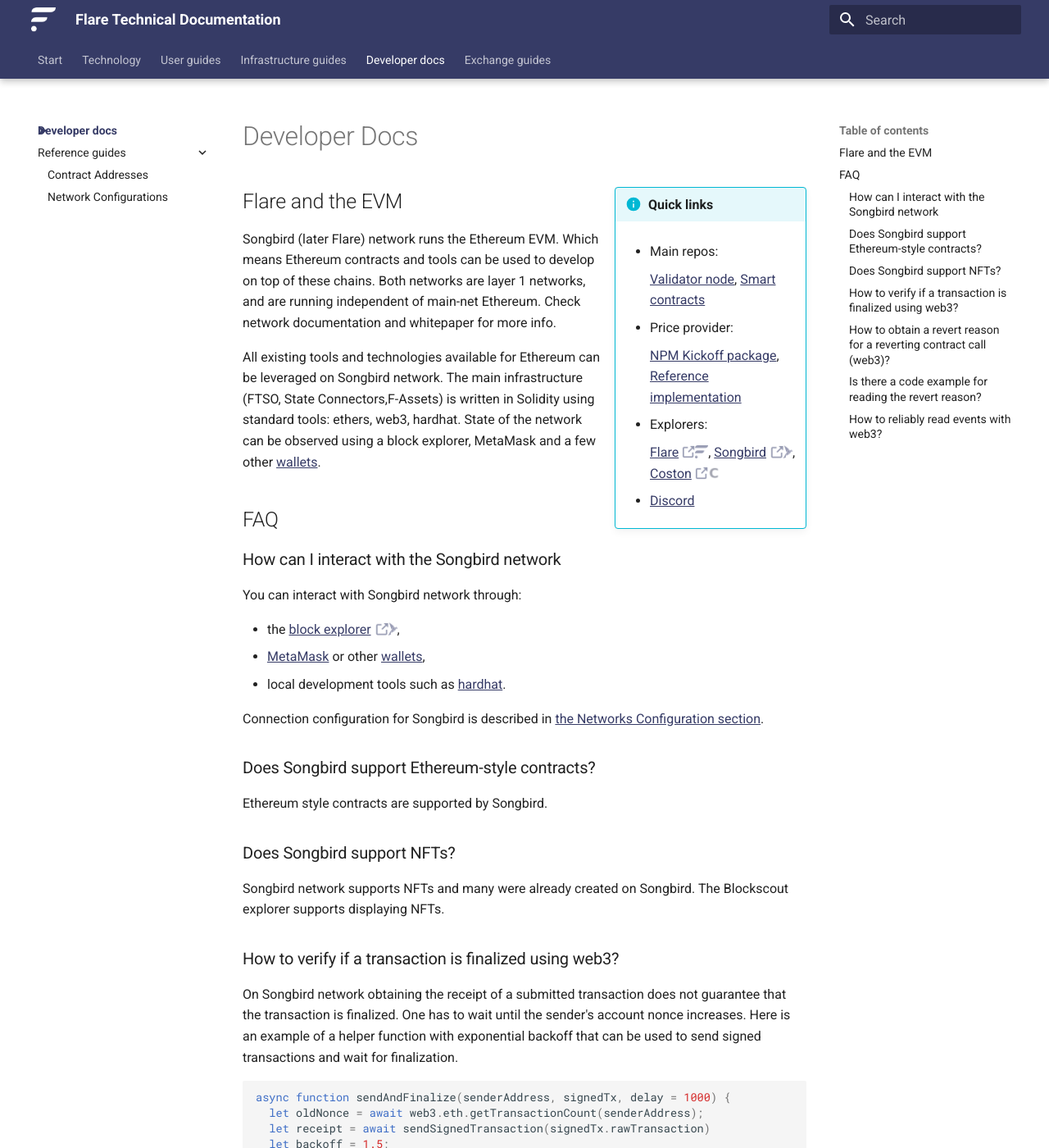
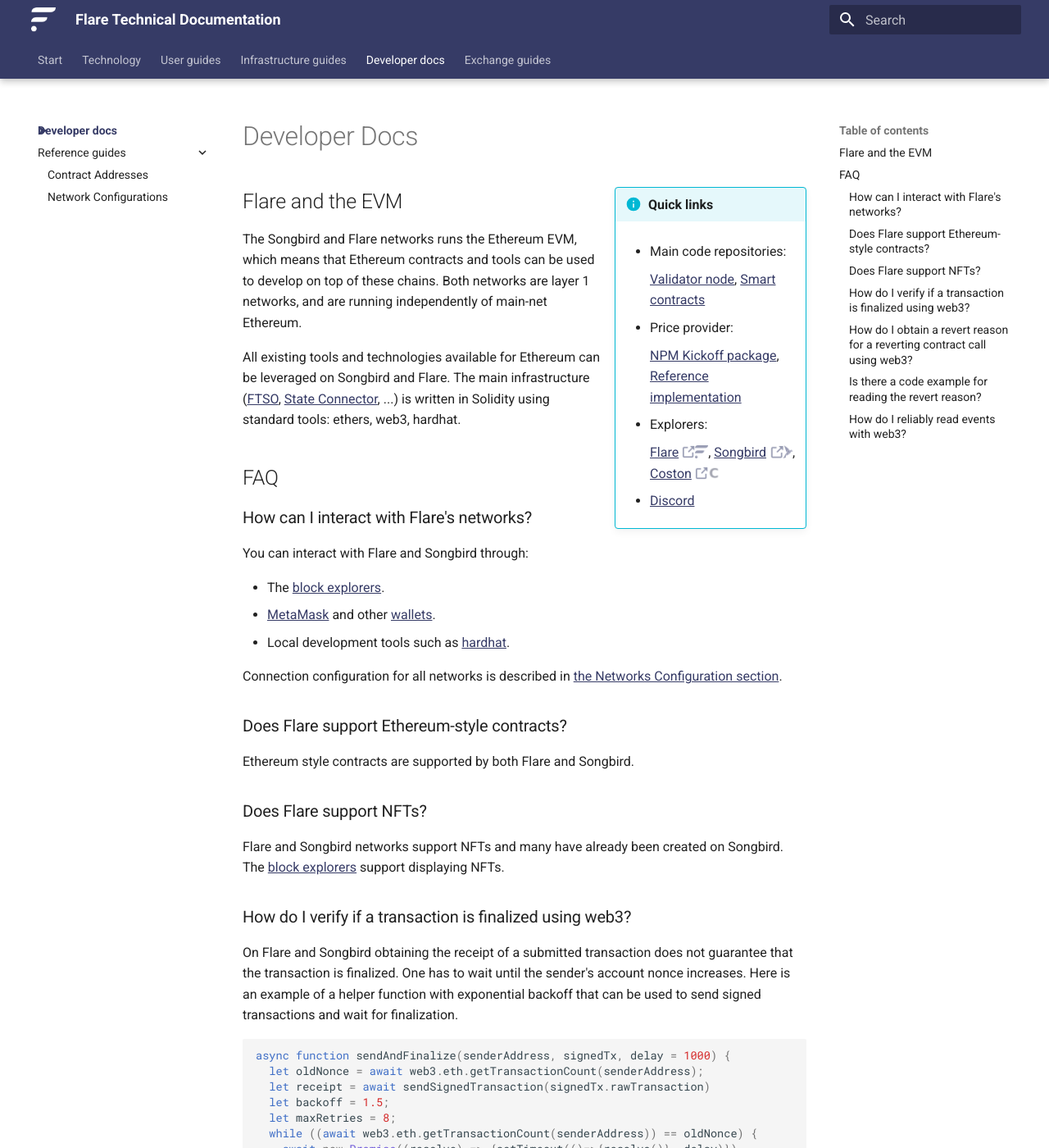
Before and after one commit to flare-foundation/docs, an MkDocs documentation site: the page built from docs/dev/index.md, in a window 1280 px wide and 1400 px high. Shown: the whole window at 82% size. Built offline with MkDocs 1.6.1 and Material for MkDocs 9.7.7, drawn with Linux system fonts in a browser that asks for light colours; comment, search, counter and statistics services are not loaded; some of the changed text lies outside the part shown.

Commit message:
Add Flare network to Dev intro page

````diff
--- a/docs/dev/index.md
+++ b/docs/dev/index.md
@@ -2,7 +2,7 @@
 
 !!! info inline end "Quick links"
 
-    * Main repos:
+    * Main code repositories:
 
         [Validator node](https://github.com/flare-foundation/flare),
         [Smart contracts](https://gitlab.com/flarenetwork/flare-smart-contracts)
@@ -22,35 +22,40 @@
 
 ## Flare and the EVM
 
-Songbird (later Flare) network runs the Ethereum EVM. Which means Ethereum contracts and tools can be used to develop on top of these chains. Both networks are layer 1 networks, and are running independent of main-net Ethereum. Check network documentation and whitepaper for more info.
+The Songbird and Flare networks runs the Ethereum EVM, which means that Ethereum contracts and tools can be used to develop on top of these chains.
+Both networks are layer 1 networks, and are running independently of main-net Ethereum.
 
-All existing tools and technologies available for Ethereum can be leveraged on Songbird network. The main infrastructure (FTSO, State Connectors,F-Assets) is written in Solidity using standard tools: ethers, web3, hardhat. State of the network can be observed using a block explorer, MetaMask and a few other [wallets](../user/wallets/index.md).
+All existing tools and technologies available for Ethereum can be leveraged on Songbird and Flare.
+The main infrastructure ([FTSO](glossary.md#ftso), [State Connector](glossary.md#state_connector), ...) is written in Solidity using standard tools: ethers, web3, hardhat.
 
 ## FAQ
 
-### How can I interact with the Songbird network
+### How can I interact with Flare's networks?
 
-You can interact with Songbird network through:
+You can interact with Flare and Songbird through:
 
-* the [block explorer](https://songbird-explorer.flare.network),
-* [MetaMask](https://metamask.io) or other [wallets](../user/wallets/index.md),
-* local development tools such as [hardhat](https://hardhat.org).
+* The [block explorers](../user/block-explorer.md).
+* [MetaMask](https://metamask.io) and other [wallets](../user/wallets/index.md).
+* Local development tools such as [hardhat](https://hardhat.org).
 
-Connection configuration for Songbird is described in [the Networks Configuration section](network-configs.md).
+Connection configuration for all networks is described in [the Networks Configuration section](reference/network-configs.md).
 
-### Does Songbird support Ethereum-style contracts?
+### Does Flare support Ethereum-style contracts?
 
-Ethereum style contracts are supported by Songbird.
+Ethereum style contracts are supported by both Flare and Songbird.
 
-### Does Songbird support NFTs?
+### Does Flare support NFTs?
 
-Songbird network supports NFTs and many were already created on Songbird. The Blockscout explorer supports displaying NFTs.
+Flare and Songbird networks support NFTs and many have already been created on Songbird.
+The [block explorers](../user/block-explorer.md) support displaying NFTs.
 
-### How to verify if a transaction is finalized using web3?
+### How do I verify if a transaction is finalized using web3?
 
-On Songbird network obtaining the receipt of a submitted transaction does not guarantee that the transaction is finalized. One has to wait until the sender's account nonce increases. Here is an example of a helper function with exponential backoff that can be used to send signed transactions and wait for finalization.
+On Flare and Songbird obtaining the receipt of a submitted transaction does not guarantee that the transaction is finalized.
+One has to wait until the sender's account nonce increases.
+Here is an example of a helper function with exponential backoff that can be used to send signed transactions and wait for finalization.
 
-``` javascript
+```javascript
 async function sendAndFinalize(senderAddress, signedTx, delay = 1000) {
   let oldNonce = await web3.eth.getTransactionCount(senderAddress);
   let receipt = await sendSignedTransaction(signedTx.rawTransaction)
@@ -68,23 +73,24 @@
 }
 ```
 
-### How to obtain a revert reason for a reverting contract call (web3)?
+### How do I obtain a revert reason for a reverting contract call using web3?
 
 In order to obtain the revert message of a reverted contract call transaction one has to follow the following steps:
 
-* Catch the exception, and verify, if the revert reason is a part of the exception data.
+* Catch the exception, and check if the revert reason is part of the exception data.
 
-if not:
+If not:
 
 * Repeat the same contract call while using `.call(...)` syntax and parse the revert reason.
 
-Note that repeating the same call with the `.call()` method is better done quickly, to assure that the chain has a similar state for both calls.
+Note that second step should be performed as soon as possible, to ensure that the chain has a similar state for both calls.
 
 ### Is there a code example for reading the revert reason?
 
-Below is a generic helper function to demonstrate this. Note that it relies on the function `sendAndFinalize` (see one of the previous answers above).
+Below is a generic helper function to demonstrate this.
+Note that it relies on the function `sendAndFinalize` (see one of the previous answers above).
 
-``` javascript
+```javascript
 async contractCall(account, from, to, gas, gasPrice, fnToEncode, nonce) {
   let tx = {from, to, gas, gasPrice, data: fnToEncode.encodeABI(), nonce};
   let signedTx = await account.signTransaction(tx);
@@ -104,11 +110,16 @@
 
 Here `account` and `fnToEncode` are obtained, for example, as follows:
 
-``` javascript
+```javascript
 let account = web3.eth.accounts.privateKeyToAccount(privateKey)
 let fnToEncode = web3Contract.methods.someMethodOnContract(param1, param2)
 ```
 
-### How to reliably read events with web3?
+### How do I reliably read events with web3?
 
-Subscription to events, for example using listeners in `ethers` library, proved to be unreliable, especially when higher traffic exists on the network. To reliably read events it is recommended to use [`getPastEvents`](https://web3js.readthedocs.io/en/v1.5.2/web3-eth-contract.html?highlight=getPastEvents#getpastevents) function on web3 contracts. This function has parameters `fromBlock` and `toBlock`. User has to track for which blocks the information was obtained and for which not. The number of blocks the user can specify in one web3 RPC call depends on the configuration of the RPC (network) node being used. In particular, if while running a node environment variable `WEB3_API` is set to `debug`(so-called full node) usually 100 blocks of events can be read from the node through RPC call, while if `WEB3_API=enabled`(light node) only 1 block of events can be read.
+Subscription to events, for example using listeners in the `ethers` library, has proved to be unreliable, especially when high traffic exists on the network.
+To reliably read events it is recommended to use the [`getPastEvents`](https://web3js.readthedocs.io/en/v1.5.2/web3-eth-contract.html?highlight=getPastEvents#getpastevents) function on web3 contracts.
+This function has parameters `fromBlock` and `toBlock`.
+User has to track for which blocks the information was obtained and for which it wasn't.
+The number of blocks the user can specify in one web3 RPC call depends on the configuration of the RPC node being used.
+In particular, if the node is run with the environment variable `WEB3_API` set to `debug` (so-called "full node"), usually 100 blocks of events can be read from the node through RPC call, whereas if `WEB3_API=enabled` ("light node") only 1 block of events can be read.
````
